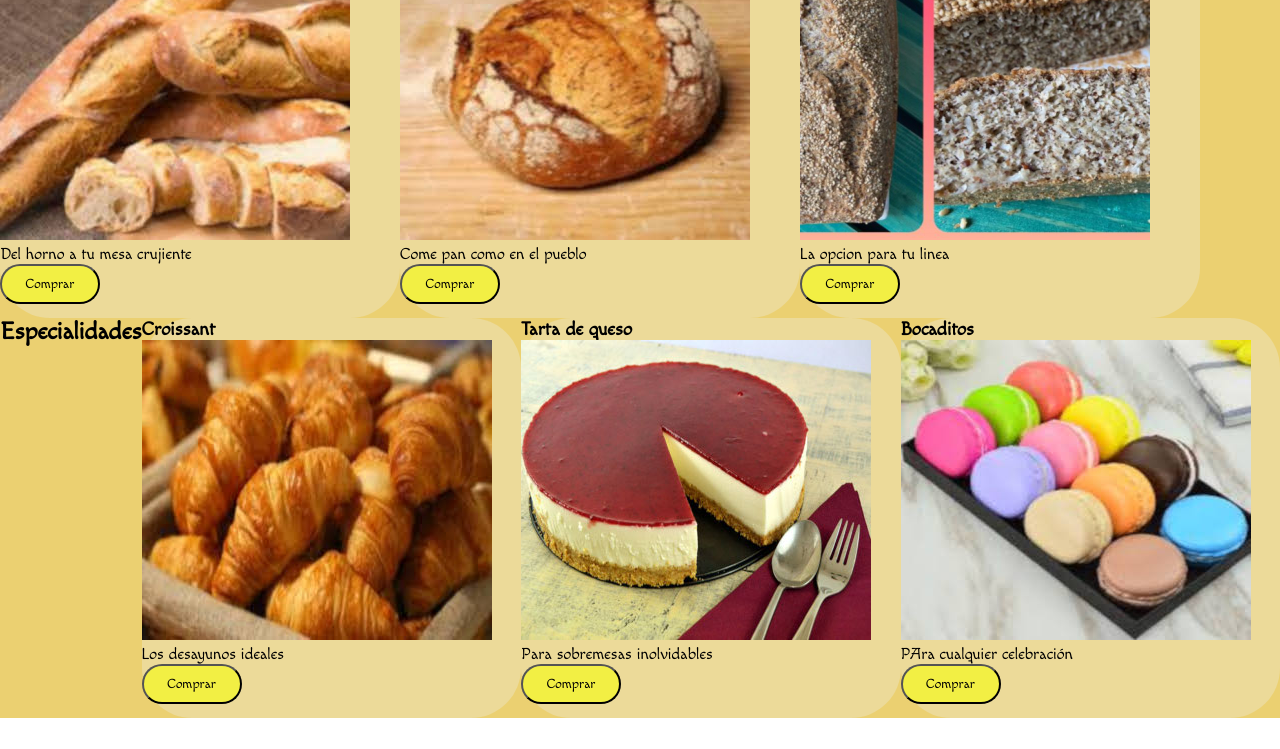
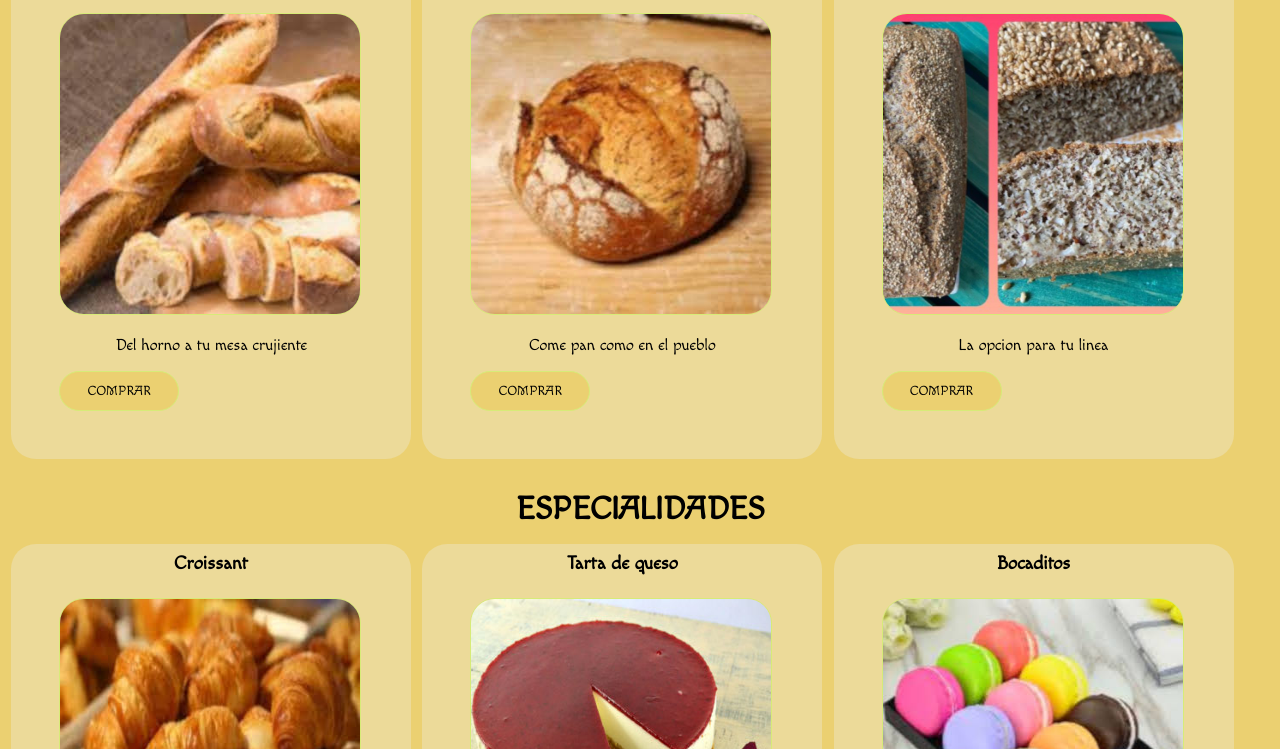
Before and after one commit to dakardu/panaderia, a plain HTML site: page index.html in a window 1280 px wide. Shown: the part 690-1439 px from the top of the page. Drawn offline with Linux system fonts and the light colour scheme.

Commit message:
terminado con el CSS

```diff
--- a/css/styles.css
+++ b/css/styles.css
@@ -1,6 +1,13 @@
 @font-face {
     font-family: "Macondo";
     src: url("../fonts/Macondo/Macondo-Regular.ttf");
+}
+colorres{
+    color: #ebd071;
+    color: #f5d317;
+    color: #dbcf48;
+    color: #f2ef44;
+    color: #d7eb78;
 }
 *{
     margin: 0;
@@ -23,30 +30,56 @@
     color: white;
     font-size: 3rem;
 }
+
+
 .container{
     background-color: #EBD071;
 }
 .container__section{
     display: flex;
+    padding-bottom: 1rem;
+}
+.container__h2{
+    text-align: center;
+    text-transform: uppercase;
+    font-size: 2rem;
+    padding: 1rem;
+}
+.container__h3{
+    text-align: center;
+    padding: 0.5rem;
+}
+.container__p{
+    text-align: center;
 }
 .container__article{
     width: 33%;
     background-color: #ecda99;
-    border-radius: 50px;
-    height: 400px;
+    border-radius: 25px 25px;
+    height: 500px;
     width: 400px;
+    margin-left: 0.7rem;
+}
+.container__figure{
+    padding: 1rem 0 1rem 3rem;
 }
 .container__img{
-    border-radius: 20px;
     height: 300px;
     width: 300px;
+    border: 1px solid #d7eb78;
+    border-radius: 25px 25px;
 }
 .container__btn{
-    height: 40px;
-    width: 100px;
-    border-radius: 50px;
-    background-color: #F2EF44;
+    width: 120px;
+    border: 1px solid #d7eb78;
+    border-radius: 25px 25px;
+    background-color: #ebd071;
+    text-transform: uppercase;
+    padding: 0.7rem;
+    margin: 1rem 0 0 3rem;
 }
+
+
 .footer{
     height: 150px;
     display: flex;
@@ -61,4 +94,5 @@
 .footer__li{
     list-style: none;
     font-size: 1.2rem;
+    color: white;
 }
--- a/index.html
+++ b/index.html
@@ -17,7 +17,7 @@
             <article class="container__article">
                 <h3 class="container__h3">Baguet</h3>
                 <figure class="container__figure">
-                    <img class="container_img" src="./img/bagette.jpeg" alt="Baguet">
+                    <img class="container__img" src="./img/bagette.jpeg" alt="Baguet">
                 </figure>
                 <p class="container__p">Del horno a tu mesa crujiente</p>
                 <button class="container__btn">Comprar</button>
@@ -25,7 +25,7 @@
             <article class="container__article">
                 <h3 class="container__h3">Pan de pueblo</h3>
                 <figure class="container__figure">
-                    <img class="container_img" src="./img/panDePueblo.jpeg" alt="Pan de pueblo">
+                    <img class="container__img" src="./img/panDePueblo.jpeg" alt="Pan de pueblo">
                 </figure>
                 <p class="container__p">Come pan como en el pueblo</p>
                 <button class="container__btn">Comprar</button>
@@ -33,18 +33,18 @@
             <article class="container__article">
                 <h3 class="container__h3">Integral</h3>
                 <figure class="container__figure">
-                    <img class="container_img" src="./img/integral.jpeg" alt="Pan Integral">
+                    <img class="container__img" src="./img/integral.jpeg" alt="Pan Integral">
                 </figure>
                 <p class="container__p">La opcion para tu linea</p>
                 <button class="container__btn">Comprar</button>
             </article>
         </section>
+        <h2 class="container__h2">Especialidades</h2>
         <section class="container__section">
-            <h2 class="container__h2">Especialidades</h2>
             <article class="container__article">
                 <h3 class="container__h3">Croissant</h3>
                 <figure class="container__figure">
-                    <img class="container_img" src="./img/croisant.jpeg" alt="Croissant">
+                    <img class="container__img" src="./img/croisant.jpeg" alt="Croissant">
                 </figure>
                 <p class="container__p">Los desayunos ideales</p>
                 <button class="container__btn">Comprar</button>
@@ -52,7 +52,7 @@
             <article class="container__article">
                 <h3 class="container__h3">Tarta de queso</h3>
                 <figure class="container__figure">
-                    <img class="container_img" src="./img/tartadequeso.jpg" alt="">
+                    <img class="container__img" src="./img/tartadequeso.jpg" alt="">
                 </figure>
                 <p class="container__p">Para sobremesas inolvidables</p>
                 <button class="container__btn">Comprar</button>
@@ -60,7 +60,7 @@
             <article class="container__article">
                 <h3 class="container__h3">Bocaditos</h3>
                 <figure class="container__figure">
-                    <img class="container_img" src="./img/bocaditos.jpeg" alt="Bocaditos">
+                    <img class="container__img" src="./img/bocaditos.jpeg" alt="Bocaditos">
                 </figure>
                 <p class="container__p">PAra cualquier celebración</p>
                 <button class="container__btn">Comprar</button>
```
